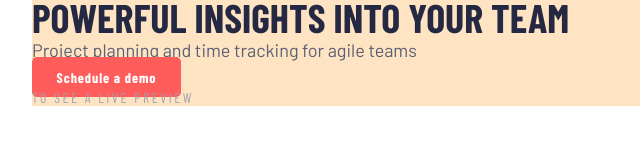
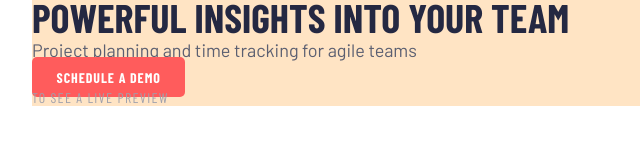
Before and after one commit to teempe/frontend-mentor-project-tracking-intro-component, a website: page index.html in a window 1280 px wide. Shown: the part 616-760 px from the top of the page, 128-768 px from the left. Drawn offline with nearby package versions, Linux system fonts and the light colour scheme; files that its build step writes are made by us from their sources.

Commit message:
fix issues with spacing for button and in typography

```diff
--- a/sass/base/_typography.scss
+++ b/sass/base/_typography.scss
@@ -29,7 +29,7 @@ body {
 
     &--sm {
         font-size: 1.4rem;
-        letter-spacing: 0.25rem;
+        letter-spacing: 0.13rem;
     }
 
     &--accent {
--- a/sass/components/_button.scss
+++ b/sass/components/_button.scss
@@ -6,6 +6,7 @@
         font-size: 1.4rem;
         line-height: normal;
         letter-spacing: 0.093rem;
+        text-transform: uppercase;
         text-decoration: none;
         color: var(--color-white);
 
```
